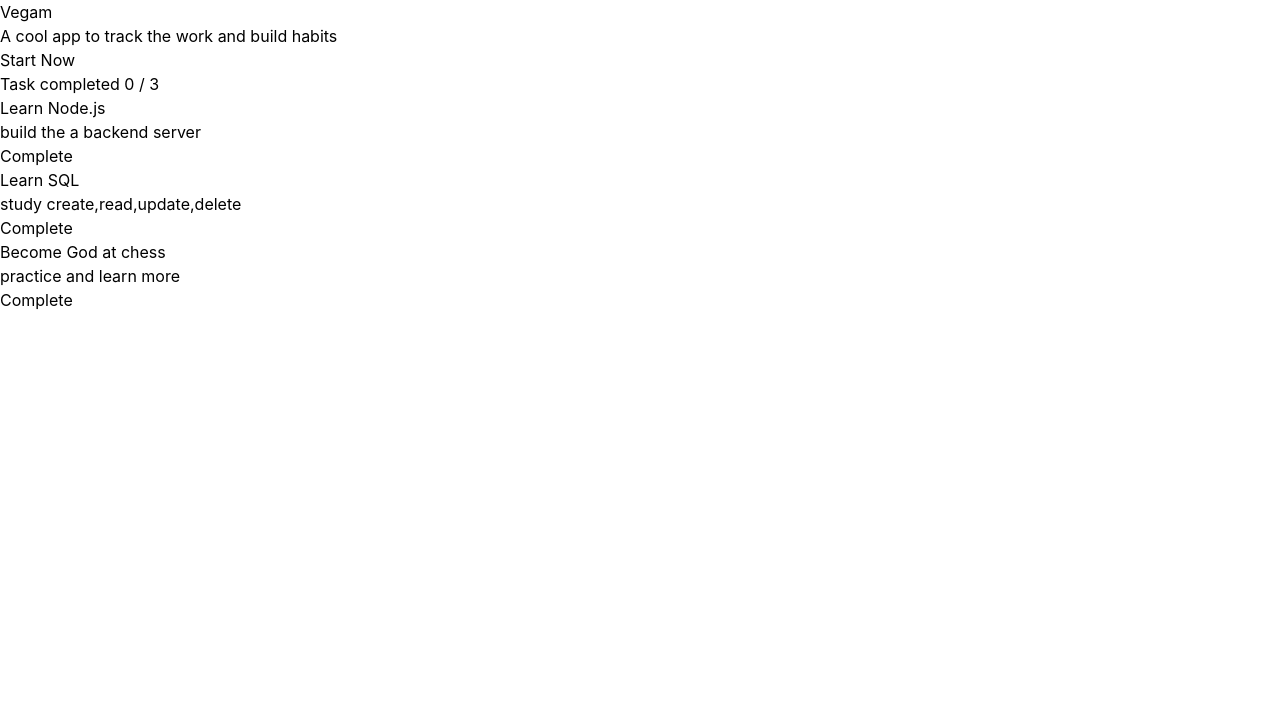
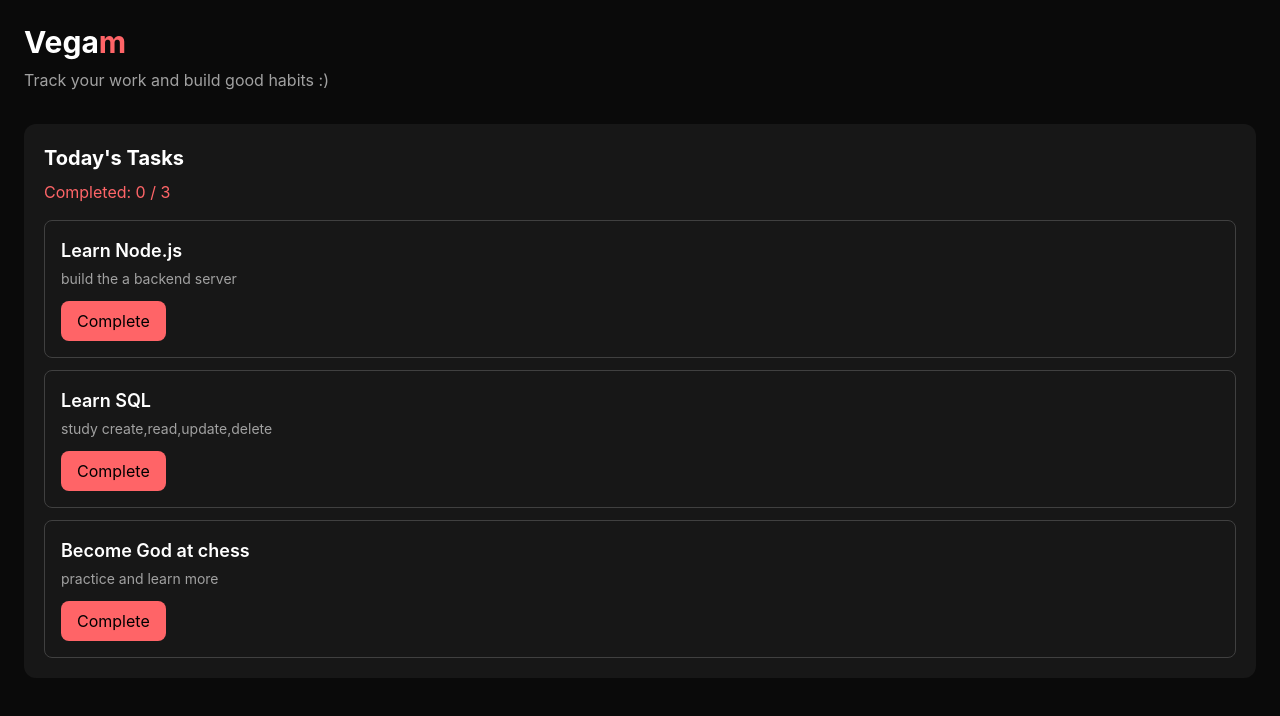
Before and after one commit to Sooraj44882/vegam, a React (Vite) app: page / in a window 1280 px wide. Shown: the top 716 px of the page. Built offline with nearby package versions, Linux system fonts and the light colour scheme.

Commit message:
enhance UI improve layout and styling

```diff
--- a/src/App.jsx
+++ b/src/App.jsx
@@ -36,15 +36,23 @@ function App() {
   }
 
   return (
-    <div>
-      <h1>Vegam</h1>
-      <p>A cool app to track the work and build habits</p>
-      <p>Start Now</p>
+    <div className="min-h-screen bg-neutral-950 p-6 text-white">
+      <h1 className="text-3xl font-bold">
+        Vega<span className="text-red-400">m</span>
+      </h1>
 
-      <h2>
-        Task completed {taskCounter()} / {tasks.length}
-      </h2>
+      <p className="mt-2 text-neutral-400">
+        Track your work and build good habits :)
+      </p>
 
+      <div className="mt-8 rounded-xl bg-neutral-900 p-5">
+        <h2 className="text-xl font-bold">Today's Tasks</h2>
+
+        <p className="mt-2 text-red-400">
+          Completed: {taskCounter()} / {tasks.length}
+        </p>
+
+        <div className="mt-4 space-y-3">
           {tasks.map((task, index) => (
             <Task
               key={task.id}
@@ -55,6 +63,8 @@ function App() {
             />
           ))}
         </div>
+      </div>
+    </div>
   );
 }
 
--- a/src/Task.jsx
+++ b/src/Task.jsx
@@ -1,10 +1,20 @@
 function Task({ title, description, completed, onComplete }) {
   return (
-    <div>
-      <h2>{title}</h2>
-      <p>{description}</p>
-      <button onClick={onComplete}>
-        {completed ? "Completed" : "Complete"}
+    <div className="rounded-lg border border-neutral-700 p-4">
+      <h3
+        className={`text-lg font-semibold ${completed ? "line-through text-neutral-500" : ""}`}
+      >
+        {title}
+      </h3>
+
+      <p className="mt-1 text-sm text-neutral-400">{description}</p>
+
+      <button
+        onClick={onComplete}
+        disabled={completed}
+        className="mt-3 rounded-lg bg-red-400 px-4 py-2 text-black hover:bg-red-300 disabled:cursor-not-allowed disabled:bg-neutral-700 disabled:text-white"
+      >
+        {completed ? "Done " : "Complete"}
       </button>
     </div>
   );
```
Lines whose indentation alone changed are shown as unchanged.
